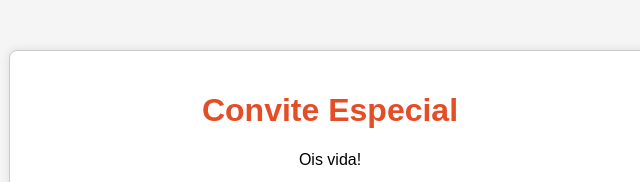
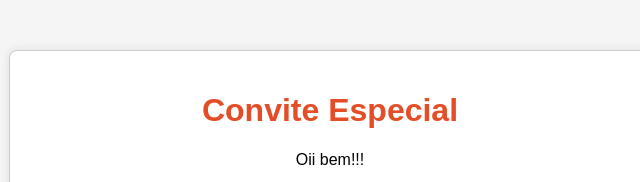
Before and after one commit to Dudu02170/encontro-com-ela, a plain HTML site: page index.html in a window 1280 px wide. Shown: the top 182 px of the page, 310-950 px from the left. Drawn offline with Linux system fonts and the light colour scheme.

Commit message:
Update greeting text in index.html

```diff
--- a/index.html
+++ b/index.html
@@ -12,7 +12,7 @@
 <!-- Adiciona um dropdown para escolher o dia da semana -->
 <div id="convite-container">
     <h1>Convite Especial</h1>
-    <p>Ois vida!</p>
+    <p>Oii bem!!!</p>
     <img src="https://infonet.com.br/wp-content/uploads/2018/09/Shrek1_foto_divulgacao_shoppingriomar_050918.jpg" alt="Imagem do Convite Especial">
     <p>Eu criei um convite especial para ti minha vida. O que acha de sairmos?</p>
     <button onclick="responderSim()">Sim</button>
```
